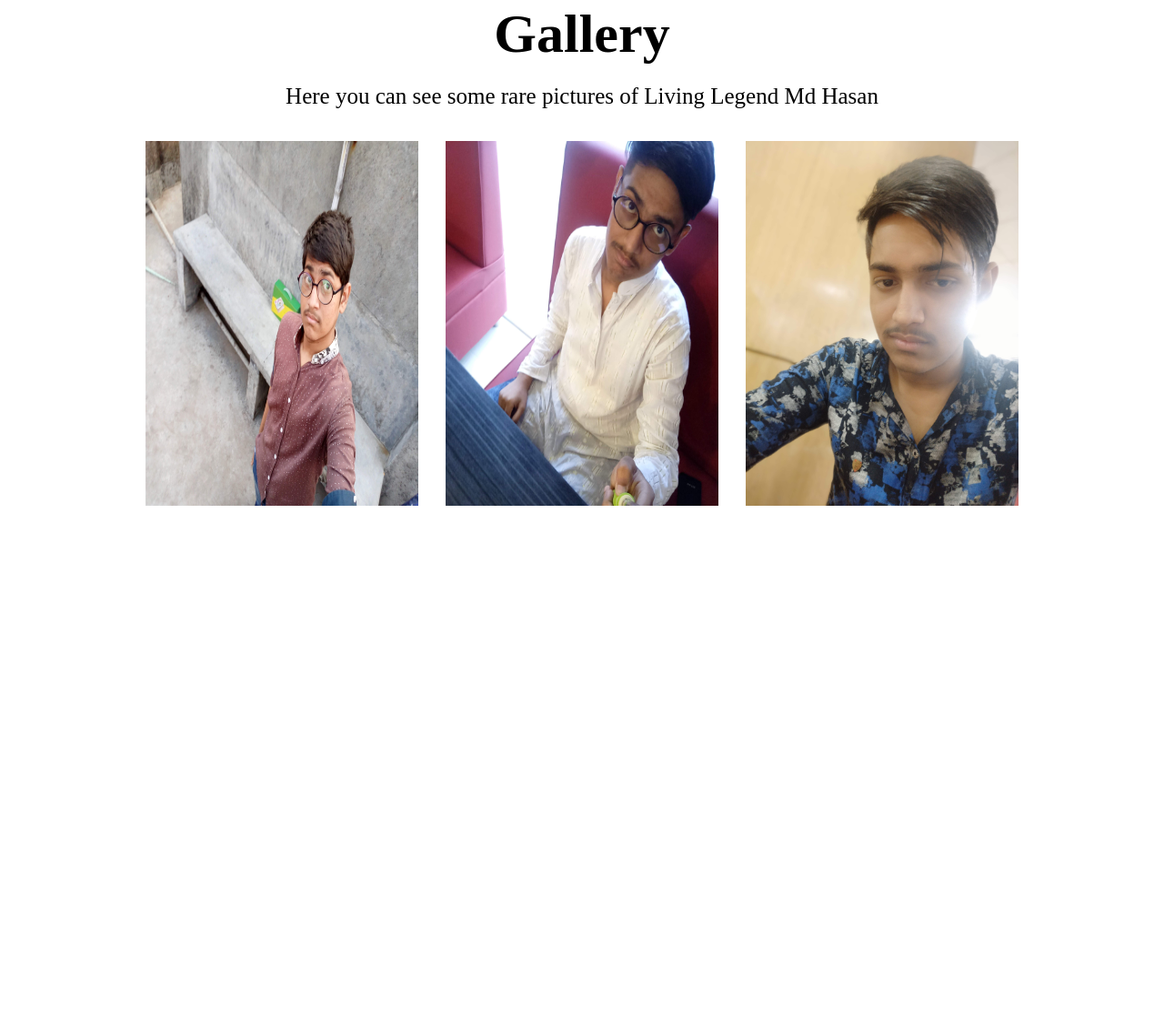
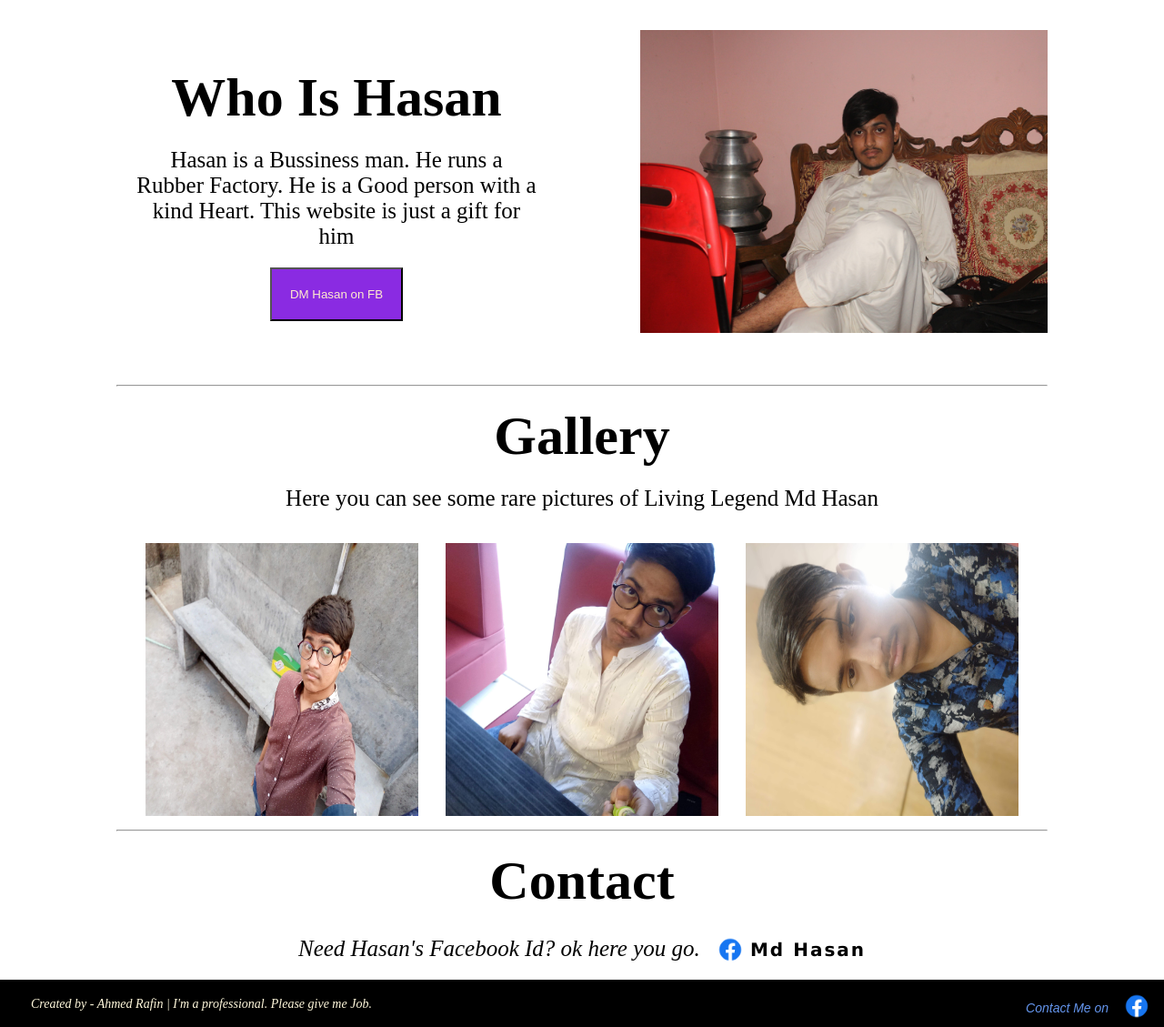
Before and after one commit to itsmerafin/hasan-pc-p3, a plain HTML site: page index.html in a window 1280 px wide. Shown: the part 87-1216 px from the top of the page at 91% size. Before the commit the page ends 800 px from the top, so only its background shows below. Drawn offline with Linux system fonts and the light colour scheme.

Commit message:
almost finished

```diff
--- a/index.html
+++ b/index.html
@@ -28,18 +28,21 @@
     <div class="container">
 
 
-        <!--   <section id="about">
+        <section id="about">
             <div class="aboutText">
-                <h1>Who Is Hasan</h1>
+                <div class="flex2">
+                 <div class="f1"><h1>Who Is Hasan </h1>
                 <p>Hasan is a Bussiness man. He runs a Rubber Factory. He is a Good person with a kind Heart. This
-                    website is just a gift for him</p>
-                <button><a href="#">DM Hasan on FB</a></button>
+                    website is just a gift for him</p> </div>
+
+                <div class="f2">    <a href="https://www.facebook.com/messages/t/100011445344575" target="_blank"><button id="btn"
+                        onmouseout="btnf()" onmouseover="btnfuc()">DM Hasan on FB</button></a></div></div>
             </div>
             <div class="aboutImg">
                 <img src="gallery/hasan.jpg" alt="About Hasan" class="aboutImg">
             </div>
-        </section> -->
-
+        </section>
+        <hr>
         <section id="gallery">
             <h1>Gallery</h1>
             <p>Here you can see some rare pictures of Living Legend Md Hasan</p>
@@ -47,19 +50,35 @@
 
                 <img src="gallery/IMG20180305171539.jpg" height="auto" width="300px" alt="">
                 <img src="gallery/IMG20180616172814.jpg" height="auto" width="300px" alt="">
-                <img src="gallery/IMG_20190404_201412.jpg" height="auto" width="300px" alt="">
+                <img class="im3" src="gallery/IMG_20190404_201412.jpg" height="300px" width="300px" alt="">
 
             </div>
         </section>
-
-
-
-
-
-
-
-
+        <hr>
+        <section id="contact">
+            <h1>Contact</h1>
+            <p>
+                <i>Need Hasan's Facebook Id? ok here you go.</i>
+                <a href="https://www.facebook.com/profile.php?id=100011445344575"> <img class="fbLogo"
+                        src="gallery/Facebook-logo-768x538.png" alt="fb-link">
+                    Md Hasan
+                </a>
+            </p>
+        </section>
     </div>
+    <footer class="footer">
+        <em class="em1">Created by - Ahmed Rafin | I'm a professional. Please give me Job.</em>
+        <em class="em2">Contact Me on <img class="fbLogo" src="gallery/Facebook-logo-768x538.png" alt=""></em>
+    </footer>
+    <script>
+        btnfuc = () => {
+            console.log("button hovered")
+            document.getElementById("btn").style.backgroundColor = "red";
+        }
+        btnf = () => {
+            document.getElementById("btn").style.backgroundColor = "blueviolet"
+        }
+    </script>
 </body>
 
 </html>
--- a/style.css
+++ b/style.css
@@ -70,3 +70,150 @@ p {
     flex-direction: row;
     justify-content: center;
 }
+
+#about {
+    display: flex;
+    flex-direction: row;
+    margin: 50px 0;
+    overflow: hidden;
+}
+.aboutText {
+    padding: 20px;
+    width: 50%;
+    float: left;
+    position: relative;
+    right: 20px;
+}
+
+.aboutImg {
+    width: 500px;
+    height: auto;
+    float: right;
+    position: relative;
+    left: 26px;
+}
+button {
+padding: 20px;
+color: blanchedalmond;
+background-color: blueviolet;
+cursor: pointer;/*
+position: relative;
+left: 220px; */
+}
+#contact a{
+    font-size: 20px;
+    font-weight: bold;
+    font-family: Verdana, Geneva, Tahoma, sans-serif;
+    letter-spacing: 2px;
+    color: black;
+}
+.fbLogo {
+    width: 40px;
+    height: auto;
+    border-radius: 40%;
+    position: relative;
+    top: 7px;
+    left: 7px;
+}
+.footer {
+    background-color: black;
+    padding: 17px;
+
+}
+.em1 {
+    color: cornsilk;
+    font-size: 14px;
+    padding: 17px;
+
+}
+.em2 {
+    float: right;
+    color: cornflowerblue;
+    font-size: 14px;
+    font-family: fantasy;
+    position: relative;
+    bottom: 9px;
+}
+
+.im3{
+    transform: rotate(-90deg);
+}
+
+
+@media screen and (max-width: 1020px) {
+    .flex {
+        display: flex;
+        flex-direction: column;
+        justify-content: center;
+        align-items: center;
+        overflow: hidden;
+        margin: 0 0 15px 0;
+    }
+    .im3 {
+        position: relative;
+        top: 25px;
+        height: 300px;
+
+    }
+    button {
+        padding: 20px;
+        color: blanchedalmond;
+        background-color: blueviolet;
+        cursor: pointer;/*
+        position: relative;
+        left: 130px; */
+        }
+    .aboutImg {
+        left: 0;
+        }
+
+
+        #about {
+            display: flex;
+            flex-direction: column;
+            margin: 50px 0;
+            overflow: hidden;
+            justify-content: center;
+            align-items: center;
+        }
+}
+.flex2 {
+    display: flex;
+    flex-direction: column;
+    justify-content: center;
+    align-items: center;
+}
+
+@media screen and (max-width: 600px) {
+    .header-left h1 {
+        font-size: 30px;
+        position: relative;
+        top: 15px;
+    }
+    button {
+        padding: 20px;
+        color: blanchedalmond;
+        background-color: blueviolet;
+        cursor: pointer;/*
+        position: relative;
+        left: 50px; */
+        }
+}
+
+@media screen and (max-width: 570px) {
+    .header {
+        display: flex;
+        flex-direction: column;
+        justify-content: center;
+        align-items: center;
+    }
+
+    .header-left {
+        width: 100%;
+        float: none;
+    }
+    .header-right{
+        width: 100%;
+        float: none;
+    }
+}
```
Also changed, not shown: gallery/Facebook-logo-768x538.png (added), gallery/fb-logo.png (added).
